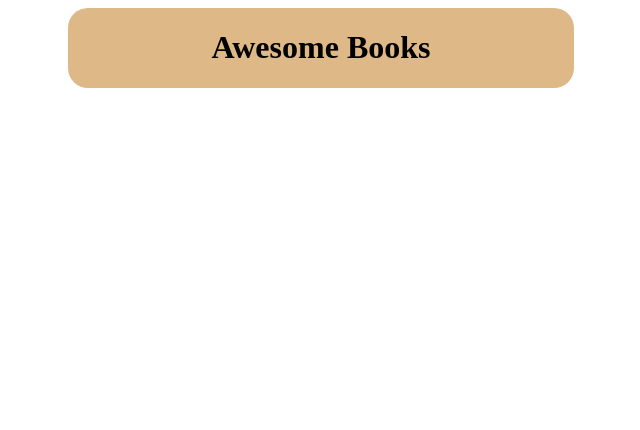
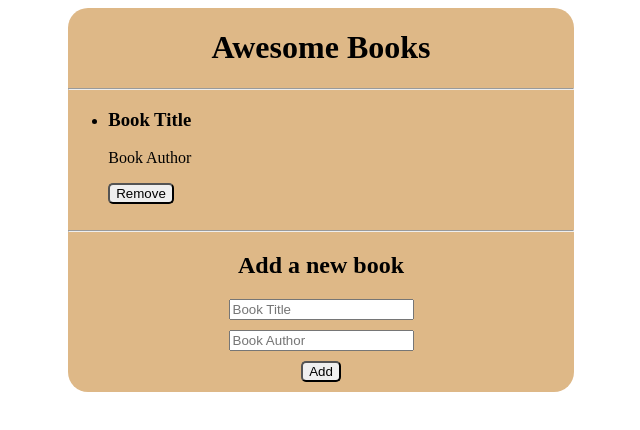
Before and after one commit to Abdulwhbhussain/microverse-awesome-books, a website: page index.html in a window 1280 px wide. Shown: the whole page, without its empty margins (319-959 px from the left). Drawn offline with Linux system fonts and the light colour scheme.

```diff
--- a/index.html
+++ b/index.html
@@ -11,6 +11,29 @@
 <body>
     <div class="container">
         <center><h1>Awesome Books</h1></center>
+        <hr>
+        <div class="book-list">
+            <ul id="book-list">
+                <li class="book-item">
+                    <h3>Book Title</h3>
+                    <p>Book Author</p>
+                    <button class="remove-btn">Remove</button>
+                </li>
+            </ul>
+        </div>
+        <hr>
+        <div class="book-form">
+            <center>
+                <h2>Add a new book</h2>
+            <form id="book-form">
+                <input type="text" id="title" placeholder="Book Title">
+                <br>
+                <input type="text" id="author" placeholder="Book Author">
+                <br>
+                <button type="submit" id="submit-btn">Add</button>
+            </center>
+            </form>
+        </div>
 
     </div>
     <!-- Link to The Javascript File -->
--- a/styles.css
+++ b/styles.css
@@ -11,3 +11,12 @@
   height: auto;
   border-radius: 20px;
 }
+
+input {
+  margin-bottom: 10px;
+}
+
+button {
+  margin-bottom: 10px;
+  border-radius: 5px;
+}
```
